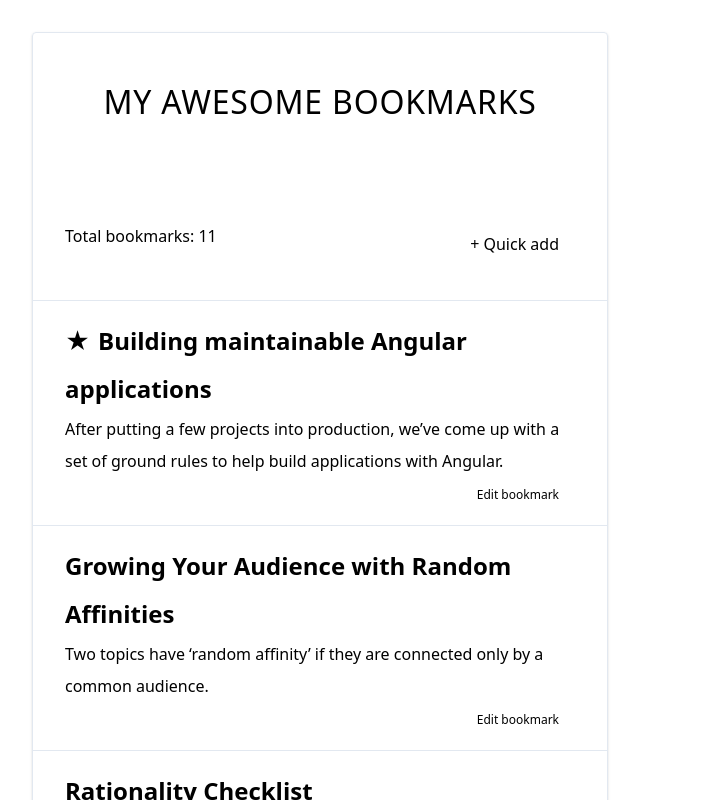
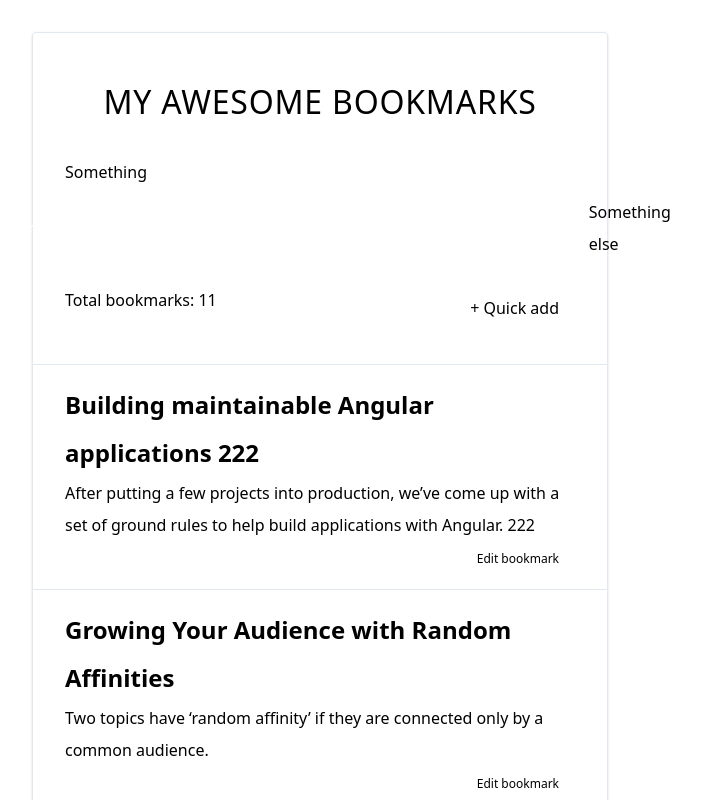
Before and after one commit to nechita/angular-training-june, an Angular app: page /bookmarks in a window 1280 px wide. Shown: the top 800 px of the page, without its empty margins (320-1021 px from the left). Built offline with nearby package versions, Linux system fonts and the light colour scheme; data requests are answered from the project's data file.

Commit message:
First day progress

```diff
--- a/db.json
+++ b/db.json
@@ -2,10 +2,10 @@
   "bookmarks": [
     {
       "id": 3,
-      "title": "Building maintainable Angular applications",
-      "url": "https://angular.io",
-      "description": "After putting a few projects into production, we’ve come up with a set of ground rules to help build applications with Angular.",
-      "favorite": true
+      "title": "Building maintainable Angular applications 222",
+      "url": "https://angular.io 222",
+      "description": "After putting a few projects into production, we’ve come up with a set of ground rules to help build applications with Angular. 222",
+      "favorite": false
     },
     {
       "id": 6,
--- a/src/app/bookmark/bookmark.service.ts
+++ b/src/app/bookmark/bookmark.service.ts
@@ -1,6 +1,7 @@
 import { Injectable } from '@angular/core';
 import { HttpClient, HttpHeaders } from '@angular/common/http';
 import { environment } from '../../environments/environment';
+
 import { throwError } from 'rxjs';
 import { map, catchError, retry, delay } from 'rxjs/operators';
 
--- a/src/app/bookmark/containers/bookmark-dashboard/bookmark-dashboard.component.html
+++ b/src/app/bookmark/containers/bookmark-dashboard/bookmark-dashboard.component.html
@@ -1,4 +1,4 @@
-<div *ngIf="(bookmarks | async); else loading">
+<div *ngIf="(bookmarks | async); else loadingDiv">
   <div class="bookmark-count flex flex-row justify-between mt-4 mb-8">
     <bookmark-count [items]="bookmarks | async">
     </bookmark-count>
@@ -7,6 +7,6 @@
   <bookmark-card *ngFor="let bookmark of bookmarks | async; even as even" [even]="even" [card]="bookmark">
   </bookmark-card>
 </div>
-<ng-template #loading>
+<ng-template #loadingDiv>
   <div >This is loading...</div>
 </ng-template>
--- /dev/null
+++ b/src/app/components/contact/contact.component.html
@@ -0,0 +1,3 @@
+<div *ngIf="show">
+  <h1>something is happening</h1>
+</div>
--- /dev/null
+++ b/src/app/components/contact/contact.component.ts
@@ -0,0 +1,15 @@
+import { Component, OnInit } from '@angular/core';
+
+@Component({
+  selector: 'app-contact',
+  templateUrl: './contact.component.html',
+  styleUrls: ['./contact.component.scss']
+})
+export class ContactComponent implements OnInit {
+  show = true;
+  constructor() { }
+
+  ngOnInit() {
+  }
+
+}
--- /dev/null
+++ b/src/app/components/nav/nav.component.html
@@ -0,0 +1,8 @@
+<ng-content select="p"></ng-content>
+<nav class="nav flex flex-row justify-center items-center bg-grey -mx-8">
+  <a class="hover:bg-grey-dark no-underline text-white font-light py-2 px-8" *ngFor="let item of navigation" [title]="item.title" [routerLink]="item.link"
+    routerLinkActive="bg-grey-darkest" [routerLinkActiveOptions]="{exact: item.exact}">
+    {{item.name}}
+  </a>
+  <ng-content select="div"></ng-content>
+</nav>
--- a/src/app/components/nav/nav.component.ts
+++ b/src/app/components/nav/nav.component.ts
@@ -2,18 +2,7 @@ import { Component } from '@angular/core';
 
 @Component({
   selector: 'app-nav',
-  template: `
-  <nav class="nav flex flex-row justify-center items-center bg-grey -mx-8">
-    <a class="hover:bg-grey-dark no-underline text-white font-light py-2 px-8"
-      *ngFor="let item of navigation"
-      [title]="item.title"
-      [routerLink]="item.link"
-      routerLinkActive="bg-grey-darkest"
-      [routerLinkActiveOptions]="{exact: item.exact}">
-      {{item.name}}
-    </a>
-  </nav>
-  `
+  templateUrl: './nav.component.html'
 })
 export class NavComponent {
 
@@ -22,7 +11,7 @@ export class NavComponent {
       link: '/home',
       name: 'Home',
       exact: true,
-      title: 'Something'
+      title: 'Home Link'
     },
     {
       link: '/bookmarks',
@@ -41,6 +30,12 @@ export class NavComponent {
       name: 'Quick add',
       exact: true,
       title: null
+    },
+    {
+      link: '/contact',
+      name: 'Contact',
+      exact: true,
+      title: null
     }
   ];
   constructor() {}
--- a/src/app/containers/app/app.component.html
+++ b/src/app/containers/app/app.component.html
@@ -1,5 +1,8 @@
 <div class="app container max-w-xl mx-auto px-8 py-4 my-8 border border-grey rounded shadow h-full bg-grey-lightest text-grey-dark">
     <h1 class="text-center"><a class="no-underline text-indigo-dark font-light uppercase tracking-wide" href="/">{{appName}}</a></h1>
-    <app-nav></app-nav>
+    <app-nav>
+      <p class="text-red">Something</p>
+      <div class="text-blue">Something else</div>
+    </app-nav>
     <router-outlet></router-outlet>
 </div>
--- a/src/tslint.json
+++ b/src/tslint.json
@@ -4,7 +4,6 @@
         "directive-selector": [
             true,
             "attribute",
-            "app",
             "camelCase"
         ],
         "component-selector": [
```
Also changed, not shown: src/app/app.module.ts (+27 -18 lines), src/app/bookmark/bookmark.module.ts (+4 -3 lines), src/app/components/contact/contact.component.scss (added), 1 other file (tests, documents, lock files or other folders).
